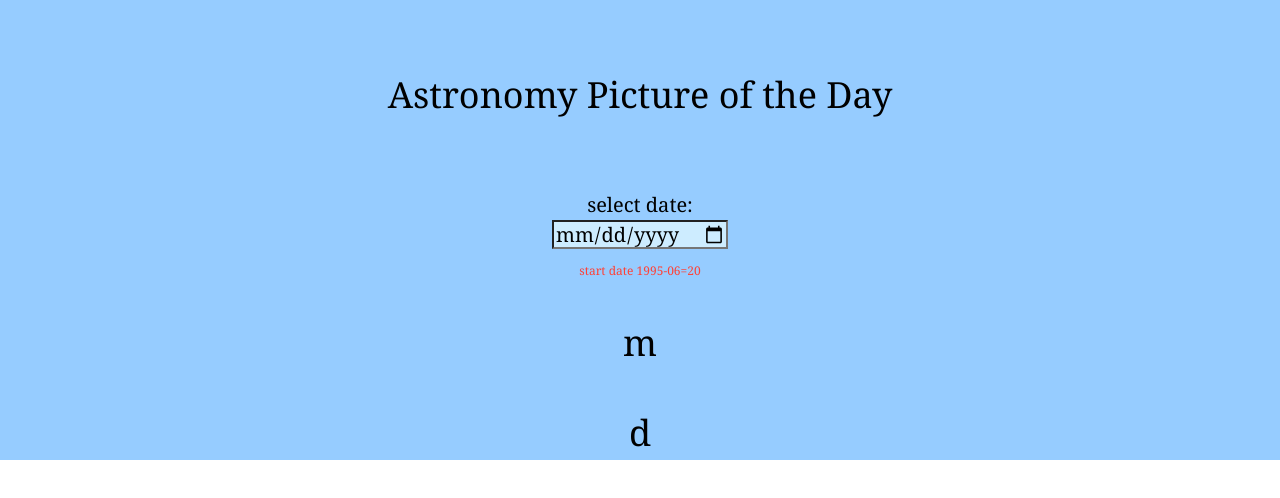
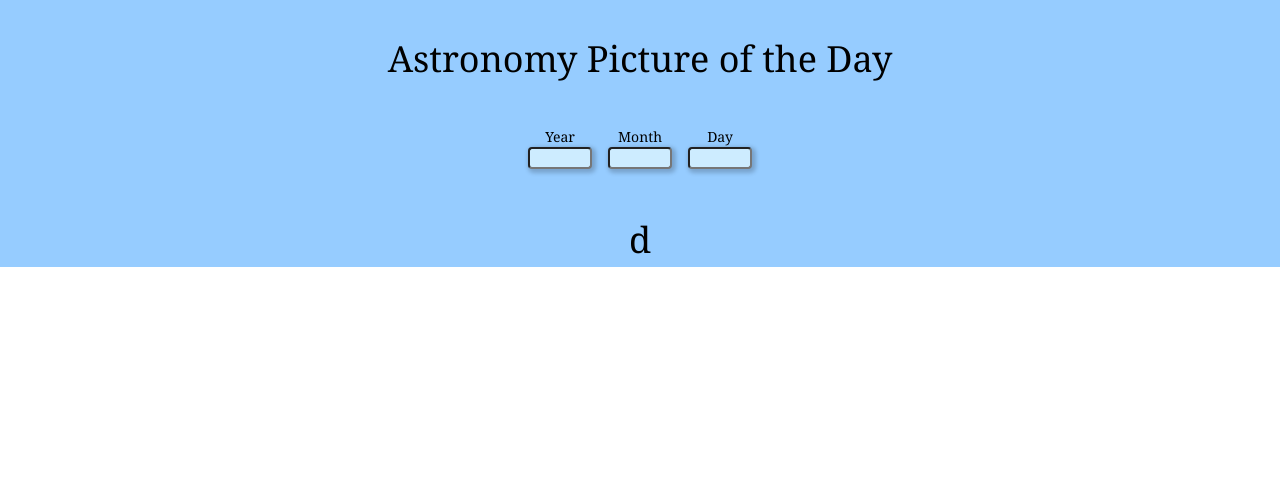
Before and after one commit to onelmv/apod, a React (Create React App) app: page / in a window 1280 px wide. Shown: the top 498 px of the page. Built offline with nearby package versions, Linux system fonts and the light colour scheme.

Commit message:
change input on searchField

```diff
--- a/src/App.js
+++ b/src/App.js
@@ -1,4 +1,4 @@
-import React, { Component } from 'react';
+import React, { Component, Fragment } from 'react';
 import './App.css';
 import Header from './components/Header.js'
 import SearchField from './components/SearchField.js'
@@ -15,15 +15,18 @@ class App extends Component {
     }
   }
 
-
+  /* //* catch every time search field change */
+  onDateFieldChange(event){
+    console.log(event.target.value)
+  }
 
 
   render (){
     return (
       <div className="tc f2 lh-copy georgia bg-light-blue ">
         <Header />
-        <SearchField />
-        <Body date={[this.state.day, this.state.month, this.state.year]} d={this.state}/>
+        <SearchField dateChange={this.onDateFieldChange}/>
+        <Body date={this.state}/> {/*// date={[this.state.day, this.state.month, this.state.year]}//! if you want use arrays insted of an object */}
       </div>
     );
   }
--- a/src/components/Header.js
+++ b/src/components/Header.js
@@ -3,8 +3,8 @@ import  React, { Fragment } from 'react';
 const Header = () =>{
     return (
         <Fragment>
-            <div className='pa4 ma0'>
-                <p className=''>Astronomy Picture of the Day</p>
+            <div className='pa4'>
+                <p className=' ma0'>Astronomy Picture of the Day</p>
             </div>
         </Fragment >
     )
--- a/src/components/SearchField.js
+++ b/src/components/SearchField.js
@@ -1,13 +1,44 @@
 import React, { Fragment } from 'react';
 
 
-const SearchField = () => {
+const SearchField = (props) => {
     return (
         <Fragment>
-            <div  className='f4 p0 ma0 '>
-                <label className='db' for="date">select date:</label>
-                <input className='bg-lightest-blue' type="date" id='date' min='1995-06-20'    />
-                <p className='red f7     '>start date 1995-06=20</p>
+            <div  className='f6 p0 ma0'>
+                {/* //// <label className='db' for="date">select date:</label>
+                ////<input className='bg-lightest-blue' type="date" id='date' min='1995-06-20'    />
+                ////<p className='red f7     '>start date 1995-06=20</p>
+                */}
+
+
+                <div  className='dib ma2'>
+                    <label className='db ' htmlFor="year-select">Year</label>
+                    <input className='br2 shadow-3 bg-lightest-blue w3'
+                            type="number"
+                            id='year-select'
+                            min='1995'
+                            max={new Date().getFullYear()}
+                            onChange={props.dateChange}
+                    />
+                </div>
+
+                <div className='dib ma2'>
+                    <label className='db ' htmlFor="month-select">Month</label>
+                    <input className='br2 shadow-3 bg-lightest-blue w3'
+                            type="number"
+                            id='month-select'
+                            min='1'
+                            max='12' />
+                </div>
+
+                <div className='dib  ma2'>
+                    <label className='db ' htmlFor="day-select">Day</label>
+                    <input className='br2 shadow-3 bg-lightest-blue w3'
+                            type="number"
+                            id='day-select'
+                            min='1'
+                            max='31'/>
+                </div>
             </div>
         </Fragment>
     )
--- a/src/components/body.js
+++ b/src/components/body.js
@@ -7,8 +7,8 @@ const Body =(props)=>{
 
         <Fragment>
             <div>
-                <p>{props.date[1]}</p> {/* accedinedo a travez de un arrrelgo */}
-                <p>{props.d.day}</p> {/* accediento a travex de un objetp */}
+                {/* //// <p>{props.date[1]}</p>  accedinedo a travez de un arrrelgo */}
+                <p>{props.date.day}</p> {/* accediento a travex de un objetp */}
             </div>
 
         </Fragment>
```
Also changed, not shown: 1 other file (tests, documents, lock files or other folders).
